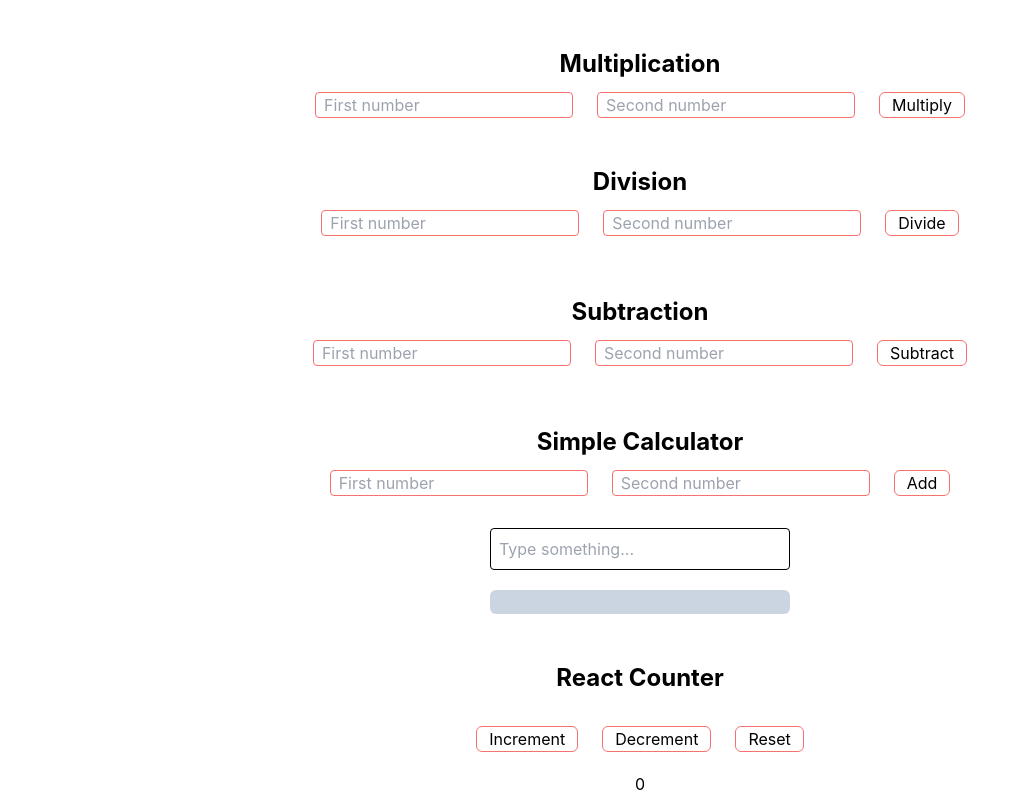
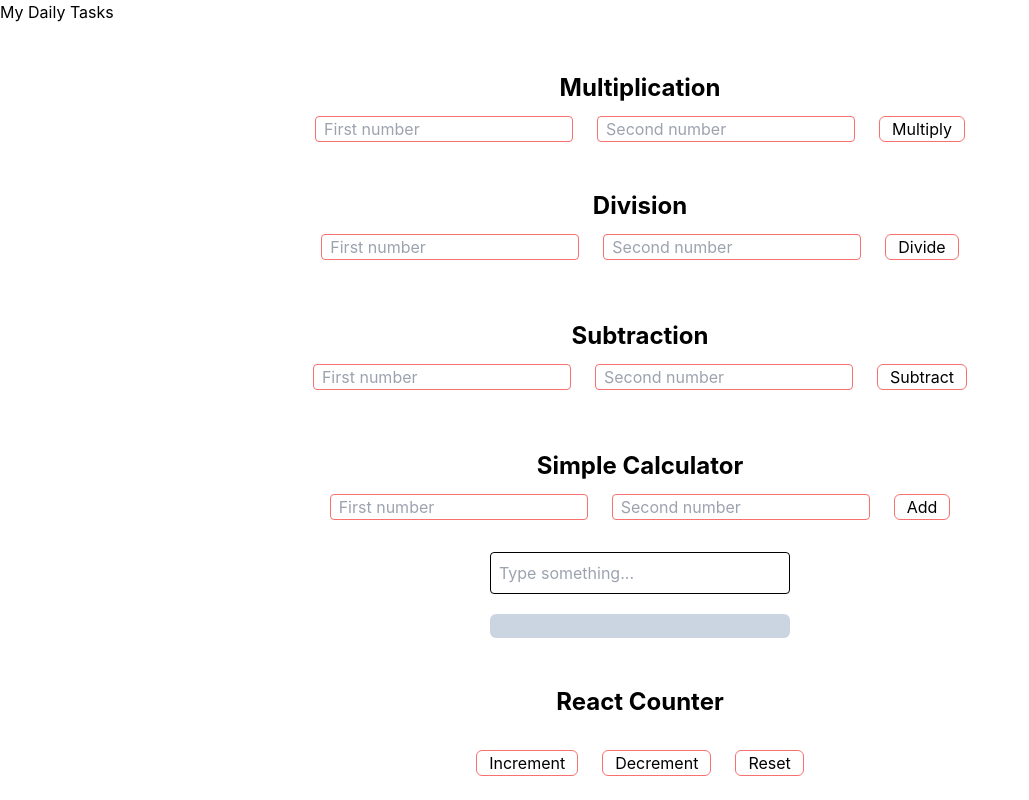
Before and after one commit to NimraQasim/React-app, a React (Create React App) app: page / in a window 1280 px wide. Shown: the top 800 px of the page, without its empty margins (0-1029 px from the left). Built offline with nearby package versions, Linux system fonts and the light colour scheme.

Commit message:
Project Name

```diff
--- a/src/App.js
+++ b/src/App.js
@@ -12,15 +12,16 @@ import Input from "./Input";
 const App = () => {
   return (
     <div>
-      <Multiplication/>
-      <Division/>
+      <h1>My Daily Tasks</h1>
+      <Multiplication />
+      <Division />
       <Subtraction />
       <SimpleCalculator />
       <Input />
       <Counter />
       <BoxButton />
       <ColorChangingBox />
-       <ClickButton />
+      <ClickButton />
     </div>
   );
 };
```
